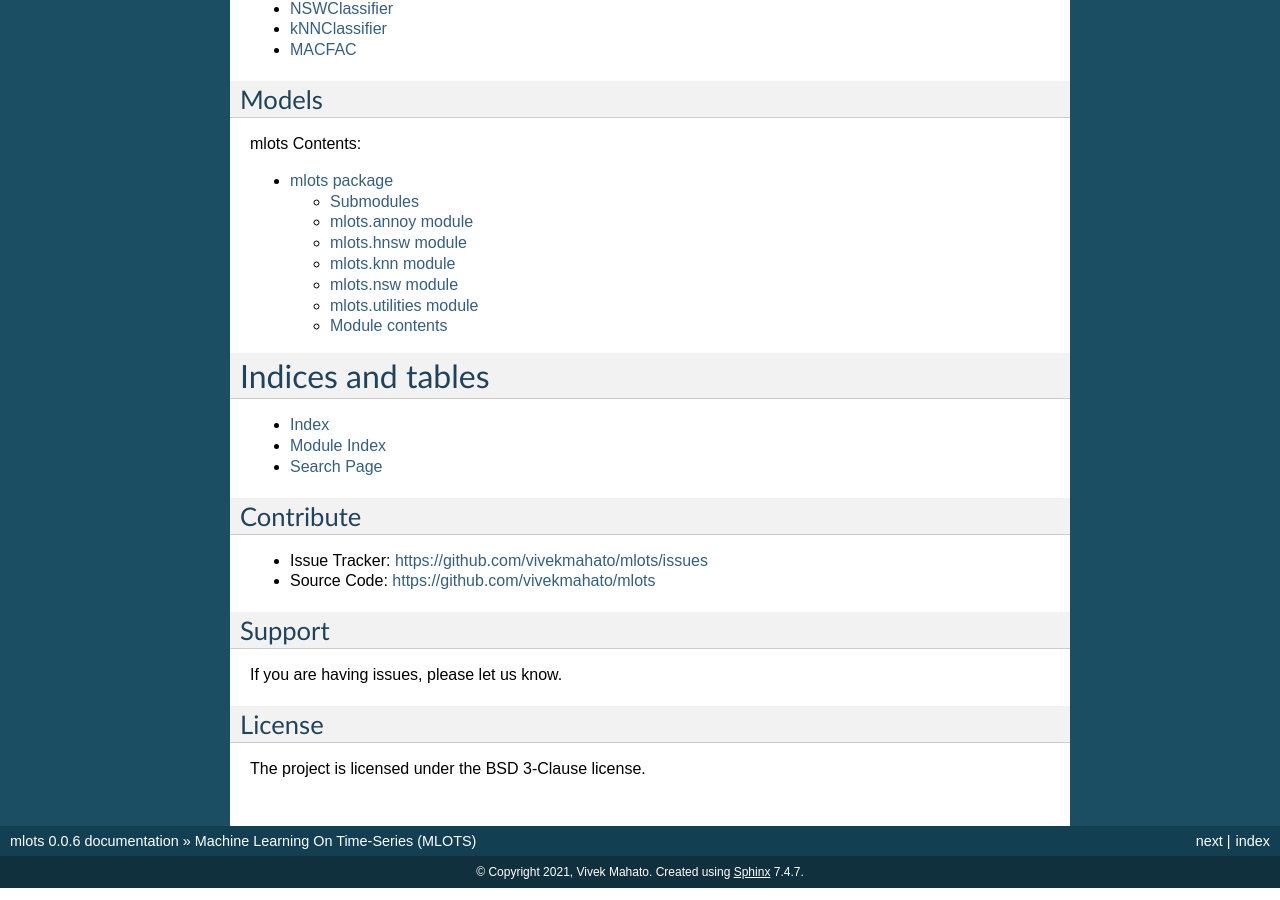
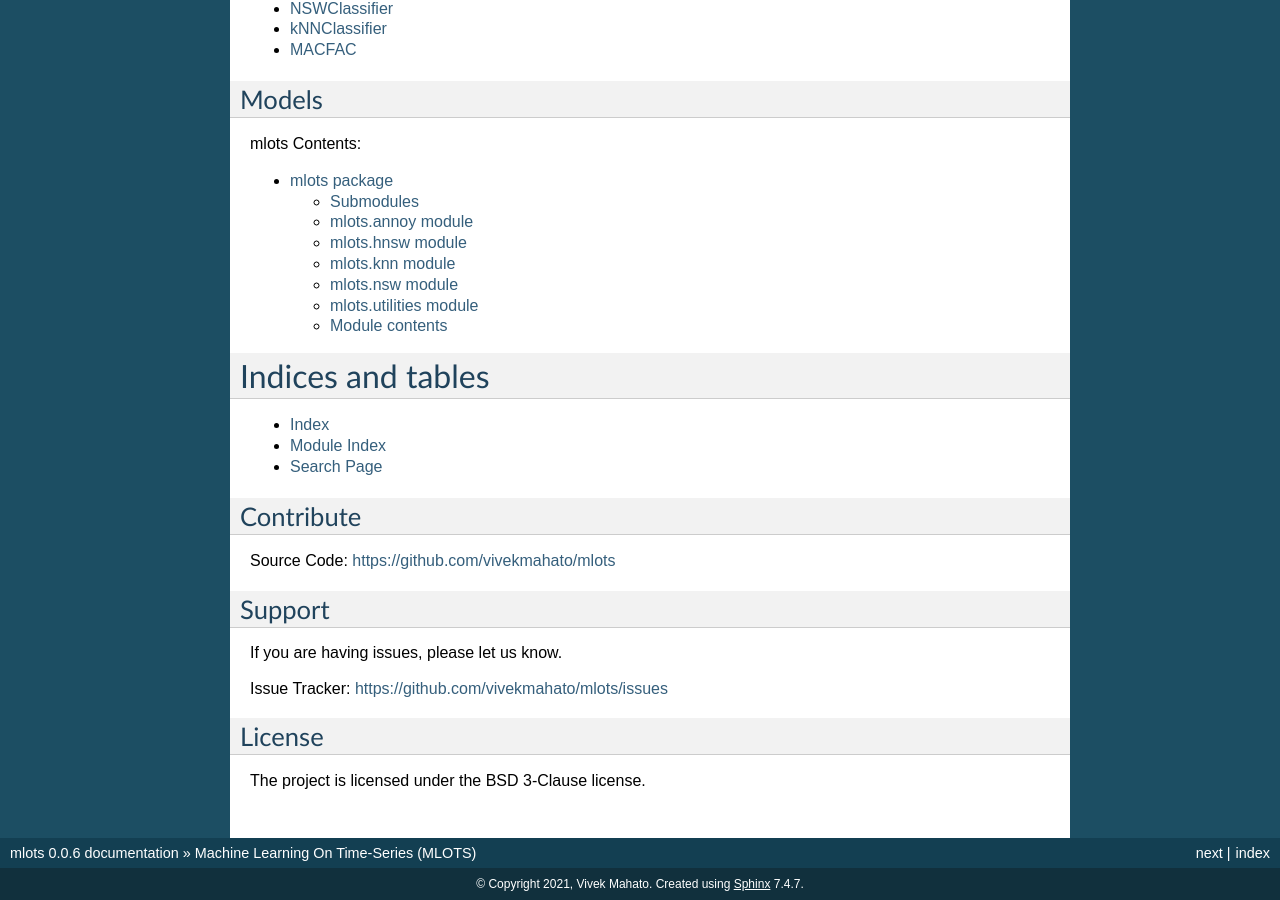
Before and after one commit to vivekmahato/mlots, a Sphinx documentation site: the page built from docs/index.rst, in a window 1280 px wide and 900 px high, scrolled down 903 px. Built offline with Sphinx 7.4.7, drawn with Linux system fonts in a browser that asks for light colours.

Commit message:
updated docs

```diff
--- a/docs/index.rst
+++ b/docs/index.rst
@@ -75,13 +75,14 @@ Indices and tables
 Contribute
 ----------
 
-- Issue Tracker: https://github.com/vivekmahato/mlots/issues
-- Source Code: https://github.com/vivekmahato/mlots
+Source Code: https://github.com/vivekmahato/mlots
 
 Support
 -------
 
-If you are having issues, please let us know.
+| If you are having issues, please let us know.
+|
+| Issue Tracker: https://github.com/vivekmahato/mlots/issues
 
 License
 -------
```
